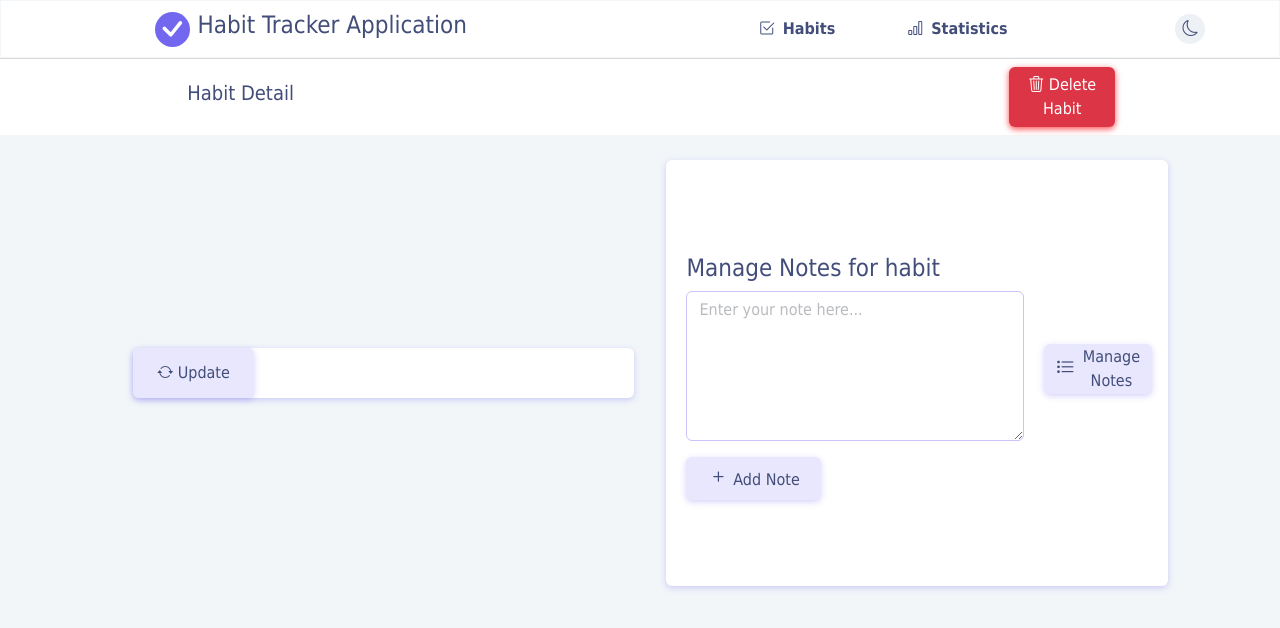
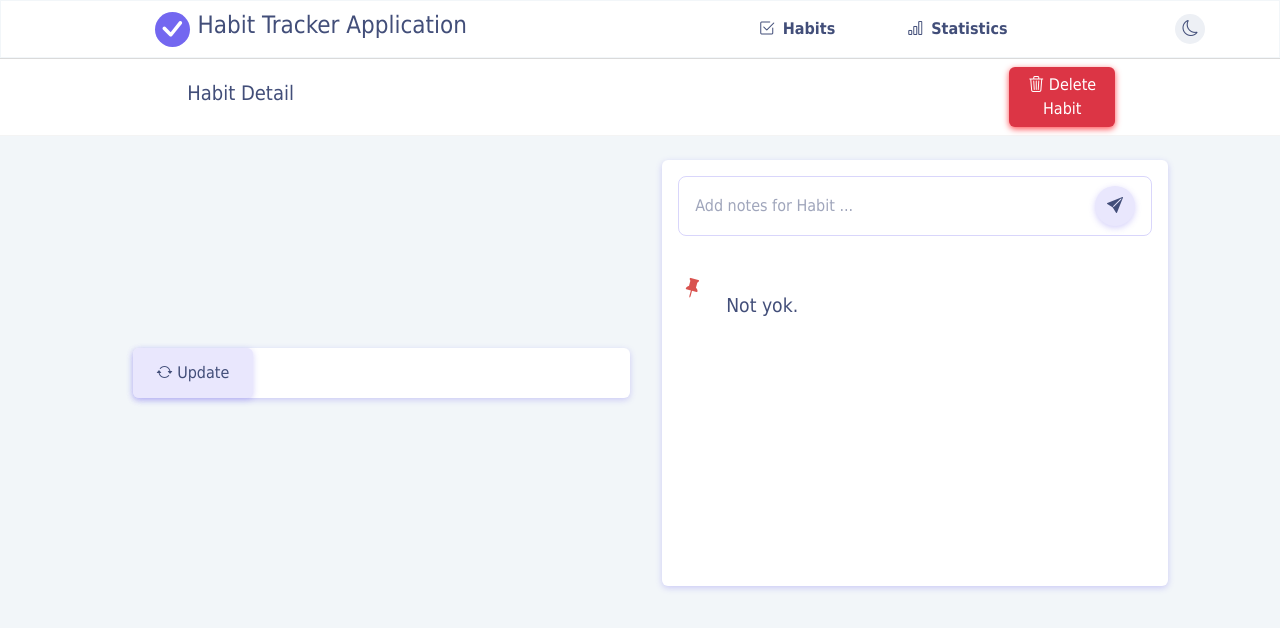
Before and after one commit to Hkn36Arslan/HabitTrackerAplication, a Vue app in the folder HabitTrackerApplication/webui/habit_tracker_application/: page /habitDetail/1 in a window 1280 px wide. Shown: the top 628 px of the page. Built offline with nearby package versions, Linux system fonts and the light colour scheme; what v-calendar would draw is missing.

Commit message:
gerekli tasarımlar ve güncellemeler yapıldı.

```diff
--- a/HabitTrackerApplication/webui/habit_tracker_application/src/components/HabitCalendar.vue
+++ b/HabitTrackerApplication/webui/habit_tracker_application/src/components/HabitCalendar.vue
@@ -5,7 +5,7 @@
       <VCalendar :locale="'en'" :attributes="calendarAttributes" expanded />
     </div>
     <div class="totalDays">
-      <h4>Total Number Of Days</h4> <span style=" margin-left: .5rem; color: #f72d66; font-size: 2rem;"> {{ data
+      <h5>Total Days Completed</h5> <span style=" margin-left: .5rem; color: #f72d66; font-size: 2rem;"> {{ data
         }}</span>
     </div>
   </div>
--- a/HabitTrackerApplication/webui/habit_tracker_application/src/components/HabitList.vue
+++ b/HabitTrackerApplication/webui/habit_tracker_application/src/components/HabitList.vue
@@ -44,7 +44,8 @@
                 <label class="form-label" for="habit-goal">Goal</label>
                 <input type="text" class="form-control" id="habit-goal" placeholder="Goal" v-model="newHabit.goal" />
               </div>
-              <button type="submit" class="btn btn-success me-3">Add Habit</button>
+              <button type="submit" class="btn btn-success me-3">
+                <i class="bi bi-plus" style="font-size: 1.2rem;"></i> Add Habit</button>
               <button @click="closeBtn" type="reset" class="btn btn-secondary">Cancel</button>
             </form>
           </div>
--- a/HabitTrackerApplication/webui/habit_tracker_application/src/style.css
+++ b/HabitTrackerApplication/webui/habit_tracker_application/src/style.css
@@ -411,12 +411,6 @@ input[type="date"].form-control::-webkit-calendar-picker-indicator {
 }
 
 
-
-
-
-
-
-
 /* ********************************************************** */
 .detailPage {
   display: flex;
@@ -469,8 +463,8 @@ input[type="date"].form-control::-webkit-calendar-picker-indicator {
   cursor: pointer;
 }
 
-
 .note-pad {
+  margin-top: 2rem;
   background-color: transparent !important;
   border: none !important;
   padding: 1rem;
@@ -479,10 +473,16 @@ input[type="date"].form-control::-webkit-calendar-picker-indicator {
   background-position: top;
   background-repeat: repeat;
   width: 100%;
-  background-image: linear-gradient(to bottom, var(--primary-color) 50%, var(--primary-color) 50%) !important;
+  background-image: linear-gradient(to bottom, var(--bg-color) 50%, var(--bg-color) 50%) !important;
   height: auto !important;
   border-radius: 5px !important;
-
+  /* Scrollbar ve kaydırma için eklenenler */
+  max-height: 300px;
+  /* Maksimum yüksekliği sınırla */
+  overflow-y: auto;
+  /* Yatay kaydırma sadece içerik taşarsa */
+  overflow-x: hidden;
+  /* Yatay kaydırmayı gizle */
 }
 
 .note-list {
@@ -498,7 +498,7 @@ input[type="date"].form-control::-webkit-calendar-picker-indicator {
   align-items: center;
   justify-content: space-between;
   margin-bottom: 0.5rem;
-  background: red !important;
+  background: transparent !important;
   border: none !important;
   border-radius: 5px;
   position: relative;
@@ -582,6 +582,18 @@ input[type="date"].form-control::-webkit-calendar-picker-indicator {
   border: none !important;
 }
 
+.containerHabitItem2 {
+  width: 100%;
+  display: flex;
+  justify-content: space-between;
+  align-items: center;
+  flex-direction: column !important;
+  padding: 1rem;
+  box-shadow: 0 0.125rem 0.375rem 0 rgba(115, 103, 240, 0.3);
+  background-color: var(--bg-color) !important;
+  border: none !important;
+}
+
 .content {
   background: transparent;
   padding: 20px;
@@ -591,6 +603,18 @@ input[type="date"].form-control::-webkit-calendar-picker-indicator {
   height: 310px;
   color: var(--text-color);
   margin-top: 2rem;
+}
+
+.content2 {
+  background: var(--bg-color) !important;
+  border-radius: 8px;
+  width: 100%;
+  height: auto;
+  color: var(--text-color);
+  display: flex !important;
+  flex-direction: column !important;
+  margin: 0 auto !important;
+  text-align: left !important;
 }
 
 .detail {
@@ -626,18 +650,40 @@ input[type="date"].form-control::-webkit-calendar-picker-indicator {
 .contentButon {
   display: flex;
   align-items: center;
-  justify-content: space-between;
-}
-
-.content h4 {
-  color: var(--text-color);
-}
-
-.content textarea {
-  height: 150px;
-  margin-bottom: 1rem !important;
-}
-
+  justify-content: flex-end;
+}
+
+.messageBox {
+  background-color: transparent !important;
+  border-radius: 8px;
+  padding: 1rem;
+  display: flex !important;
+  flex-direction: row !important;
+  align-items: center !important;
+  gap: 1rem;
+  height: 60px;
+  border: 1px solid #897ff352;
+
+}
+
+.content2 input {
+  border: none !important;
+  width: 90% !important;
+  background-color: transparent;
+  color: var(--text-color);
+  outline: none;
+}
+
+.content2 input::placeholder {
+  color: var(--text-color);
+  /* Placeholder yazı rengi */
+  opacity: .5;
+  /* Yazının görünürlüğü tam olsun */
+}
+
+.content2 input:focus {
+  border: none !important;
+}
 
 /* ******************** Calendar Start ********************** */
 .totalDays {
@@ -647,14 +693,22 @@ input[type="date"].form-control::-webkit-calendar-picker-indicator {
 
 /* Haftanın her bir günü */
 .calendar {
-  width: 40%;
-  margin: 0 auto;
+  width: 100%;
   border: none !important;
   border-radius: 5px;
   margin-top: 2rem;
   box-shadow: 0 0.125rem 0.375rem 0 rgba(114, 103, 240, 0.507);
   background-color: var(--bg-color) !important;
 
+}
+
+.vc-day-content {
+  font-size: 1.2rem !important;
+}
+
+.vc-weekday {
+  font-size: 1.2rem !important;
+  text-decoration: underline;
 }
 
 .vc-container {
@@ -710,7 +764,7 @@ input[type="date"].form-control::-webkit-calendar-picker-indicator {
   transform: translate(-50%, -50%);
   color: rgb(44, 202, 44);
   /* Yeşil renk */
-  font-size: 1.5rem;
+  font-size: 1.9rem;
 }
 
 
@@ -950,26 +1004,31 @@ input[type="date"].form-control::-webkit-calendar-picker-indicator {
   width: 100%;
   color: var(--text-color);
   text-align: center;
+
 }
 
 .default-layout .stats {
   display: flex;
-  flex-direction: column;
-  align-items: center;
-  justify-content: center;
+  flex-direction: row;
+  align-items: center;
+  justify-content: space-between;
   height: auto;
   gap: 2rem;
   width: 100% !important;
-  height: 110vh;
+  height: auto;
+  margin-bottom: 3rem;
 }
 
 .default-layout .stat-item1 {
   display: flex;
   align-items: center;
-  justify-content: space-between;
-  width: 100%;
+  justify-content: flex-start;
+  flex-direction: column !important;
+  width: 30%;
   padding: 0;
-  height: 110vh;
+  height: auto;
+  background-color: transparent;
+  gap: 2rem;
 }
 
 .default-layout .stat-item2 {
@@ -978,40 +1037,74 @@ input[type="date"].form-control::-webkit-calendar-picker-indicator {
   color: var(--text-color) !important;
   border: none !important;
   box-shadow: 0 0.125rem 0.375rem 0 rgba(114, 103, 240, 0.507);
+  padding-top: 2rem !important;
 }
 
 .default-layout .stat-item3 {
   width: 100%;
-  height: 570px !important;
+  height: auto !important;
   background-color: var(--bg-color) !important;
   color: var(--text-color) !important;
   border: none !important;
   display: flex;
   align-items: center;
   justify-content: center;
-  padding: 0 !important;
+  padding: 1.5rem !important;
   box-shadow: 0 0.125rem 0.375rem 0 rgba(114, 103, 240, 0.507);
 
 }
-
 
 .default-layout .stat-item3 h5 {
   margin-top: 1rem;
   margin-bottom: 0.5rem;
 }
 
-.default-layout .stat-item3 .value {
-  width: 70px;
-  border-radius: 100%;
-  margin: 0 auto;
-  margin-bottom: 0.5rem;
-  font-size: 4rem;
+.default-layout .stat-item4 {
+  display: flex;
+  align-items: center;
+  justify-content: centert;
+  width: 70%;
+  padding: 0;
+  height: 100% !important;
+  background-color: transparent !important;
+}
+
+.ColumnChart {
+  width: 100%;
+  height: auto;
+  border-radius: 5px;
+  margin: 0 auto !important;
+}
+
+.highcharts-background {
+  fill: transparent !important;
+
+}
+
+.highcharts-xaxis {
+  display: none !important;
+}
+
+.highcharts-grid-line {
+  display: none !important;
+}
+
+text {
+  fill: var(--text-color) !important;
+  font-size: 13px !important;
+}
+
+.highcharts-label-box {
+  fill: var(--primary-color) !important;
 }
 
 .default-layout .value {
   width: 70px;
   margin: 0 auto;
   border-radius: 100%;
+  background-color: var(--card-text) !important;
+  box-shadow: 0 0.125rem 0.375rem 0 rgba(114, 103, 240, 0.507);
+
 }
 
 .default-layout .day {
@@ -1095,11 +1188,12 @@ input[type="date"].form-control::-webkit-calendar-picker-indicator {
 }
 
 .default-layout .rate {
-  width: 25%;
+  width: 100%;
   display: flex;
   flex-direction: column;
   align-items: center;
   justify-content: center;
+  padding: 1rem;
 }
 
 /* ************************ Güncel Seri **************************** */
@@ -1107,8 +1201,10 @@ input[type="date"].form-control::-webkit-calendar-picker-indicator {
 .default-layout .currentSeries {
   display: flex;
   align-items: center;
-  justify-content: flex-start;
-  width: 25%;
+  justify-content: center;
+  width: 100%;
+  box-shadow: 0 0.125rem 0.375rem 0 rgba(114, 103, 240, 0.507);
+  padding: 1.3rem 0rem;
 }
 
 /* ******************************************************** */
@@ -1123,9 +1219,11 @@ input[type="date"].form-control::-webkit-calendar-picker-indicator {
 .default-layout .longest {
   display: flex;
   align-items: center;
-  justify-content: space-evenly;
-  width: 100%;
-  gap: 2rem;
+  justify-content: center;
+  flex-direction: column !important;
+  width: 100%;
+  gap: .5rem;
+
 }
 
 .default-layout .stats p {
--- a/HabitTrackerApplication/webui/habit_tracker_application/src/views/HabitDetail.vue
+++ b/HabitTrackerApplication/webui/habit_tracker_application/src/views/HabitDetail.vue
@@ -12,18 +12,33 @@
       {{ textareaMessage }}
       {{ deleteMessage }}
     </div>
-
     <div v-if="containerComponents" class="containerComponents">
       <div class="containerHabit">
         <div class="card containerHabitItem">
-          <!-- Notes Modal -->
-          <div v-if="isNote" class="modal-backdrop custom-modal">
+          <HabitItem style="width: 80% !important;" v-if="selectedHabit" :habit="selectedHabit" :isEditing="true"
+            :isEditBtn="false" :isCheckbox="false" @checkboxToggled="updateCheckedDates" :layout="layout"
+            :is-update-visible-props="isUpdateVisible" @close="updateVisible" :delete-status="deleteStatus"
+            @delete="updateDelete" />
+          <button style="width:25%; height: 50px;" @click="openUpdate" class="btn btn-primary ">
+            <i class="bi bi-arrow-repeat"></i>
+            Update</button>
+          <!-- update,cancel ve delete butonları -->
+        </div>
+        <div class="card containerHabitItem2" style=" height: 426px;">
+          <div class="content2">
+            <div class="messageBox">
+              <input v-model="newNote" placeholder="Add notes for Habit ..." />
+              <div class="contentButon">
+                <button style="width:40px;height: 40px; border-radius: 50%;" @click="addNote" class="btn btn-primary ">
+                  <i class="bi bi-send-fill"></i></button>
+              </div>
+            </div>
             <div v-if="alertDangerDelete" class="alert alert-danger" role="alert"
-              style=" position: absolute;  z-index: 1000;">
+              style=" position: absolute; left:40%; top: 20%;  z-index: 1000;">
               Note Deleted
             </div>
             <div v-if="alertSuccessSave" class="alert alert-success" role="alert"
-              style=" position: absolute; z-index: 1000;">
+              style=" position: absolute; left:40%; top: 20%; z-index: 1000;">
               Saved Successfully
             </div>
             <!-- ***************************************************** -->
@@ -42,16 +57,9 @@
                 </div>
               </div>
             </div>
-            <!-- ***************************************************** -->
-            <div class="modal-content custom-modal-content">
-              <div class="modal-header">
-                <h5 class="modal-title">Notes for {{ selectedHabit.name }}</h5>
-                <button class="closeBtn" type="button" @click="close" aria-label="Close">X</button>
-              </div>
-              <div class="modal-body">
             <div class="note-pad">
               <ul class="list-group note-list">
-                    <li v-if="emptyList" class="list-group-item note-item">
+                <li v-if="noteControl" class="list-group-item note-item">
                   <i class="bi bi-pin-angle-fill pin-icon"></i>
                   <span class="note-text">Not yok.</span>
                 </li>
@@ -69,39 +77,9 @@
               </ul>
             </div>
           </div>
-              <div class="modal-footer">
-                <button @click="close" class="btn btn-secondary w-25">Close</button>
         </div>
       </div>
-          </div>
-
-          <HabitItem style="width: 80% !important;" v-if="selectedHabit" :habit="selectedHabit" :isEditing="true"
-            :isEditBtn="false" :isCheckbox="false" @checkboxToggled="updateCheckedDates" :layout="layout"
-            :is-update-visible-props="isUpdateVisible" @close="updateVisible" :delete-status="deleteStatus"
-            @delete="updateDelete" />
-          <button style="width:25%; height: 50px;" @click="openUpdate" class="btn btn-primary ">
-            <i class="bi bi-arrow-repeat"></i>
-            Update</button>
-          <!-- update,cancel ve delete butonları -->
-        </div>
-        <div class="card containerHabitItem" style=" height: 426px;">
-          <div class="content">
-            <h4>Manage Notes for habit</h4>
-            <textarea v-model="newNote" placeholder="Enter your note here..." class="form-control mb-2"></textarea>
-            <div class="contentButon">
-              <button style="width: 40%;" @click="addNote" class="btn btn-primary mb-2">
-                <i style="font-size: 1.3rem; margin-top: 2rem !important;" class="bi bi-plus"></i>
-                Add Note</button>
-            </div>
-          </div>
-          <button style="width:25%; height: 50px; display: flex; align-items: center; justify-content: center;"
-            @click="toggleNote" class="btn btn-primary mb-2">
-            <i style="font-size: 1.2rem; margin-right: .5rem;" class="bi bi-list-task"></i> Manage Notes
-          </button>
-        </div>
-      </div>
-      <HabitCalendar v-if="selectedHabit" :habit="selectedHabit" :habit-id="habitId" :data="receivedData"
-        style="margin-bottom: 2rem;" />
+      <HabitCalendar v-if="selectedHabit" :habit="selectedHabit" :habit-id="habitId" :data="receivedData" />
       <HabitStats v-if="selectedHabit" :habit="selectedHabit" :habit-id="habitId" @updateData="longeStreakFunction"
         style="margin-top: 2rem;" />
     </div>
@@ -137,10 +115,8 @@ export default {
     const deleteStatus = ref(false);
     const isUpdateVisible = ref(false);
     // Notes state
-    const isNote = ref(false);
     const newNote = ref("");
     const notes = ref([]);
-    const emptyList = ref(false);
     const isEditingNote = ref(false); // Düzenleme modunu kontrol eder
     const editNoteIndex = ref(null); // Düzenlenen notun indeksi
     const editNoteText = ref(""); // Düzenlenecek notun yeni içeriği
@@ -152,6 +128,7 @@ export default {
     const textareaMessage = ref("");
     const containerComponents = ref(true);
     const receivedData = ref("");
+    const noteControl = ref(true);
 
     console.log("receivedData", receivedData.value);
 
@@ -161,32 +138,19 @@ export default {
         receivedData.value = newValue;
       }
     );
-
-    const toggleNote = () => {
-      isNote.value = !isNote.value;
-      if (emptyControl()) {
-        emptyList.value = true;
+    watch(
+      noteControl,
+      (newValue) => {
+        noteControl.value = newValue;
       }
-      else if (isNote.value) {
-        notes.value = habitStore.getNotesByHabitId(props.habitId);
-        emptyList.value = false;
-      }
-    };
-
-    const emptyControl = () => {
-      if (notes.value.length === 0) {
-        emptyList.value = true;
-        return emptyList.value;
-      }
-    };
+    );
 
     const addNote = () => {
       if (newNote.value.trim() !== "") {
         habitStore.addNote(props.habitId, newNote.value.trim());
         notes.value = habitStore.getNotesByHabitId(props.habitId);
         newNote.value = "";
-        emptyList.value = !emptyList.value;
-
+        noteControl.value = false;
         alertSuccessFunction();
 
         setTimeout(() => {
@@ -217,8 +181,9 @@ export default {
         isEditingNote.value = false;
         editNoteIndex.value = null;
         editNoteText.value = "";
+        noteControl.value = false;
+
       }
-
       alertSuccessSaveFunction();
 
       setTimeout(() => {
@@ -228,21 +193,23 @@ export default {
     };
 
     const deleteNote = (index) => {
+
       habitStore.deleteNote(props.habitId, index);
+
       notes.value = habitStore.getNotesByHabitId(props.habitId);
-      if (emptyControl()) {
-        emptyList.value = true;
+
+
+      if (notes.value.length === 0) {
+        noteControl.value = true;
       }
+
       alertDangerDeleteFunction();
 
       setTimeout(() => {
         alertDangerDeleteFunction();
       }, 1000);
     };
-    const close = () => {
-      isNote.value = !isNote.value;
-      emptyList.value = !emptyList.value;
-    };
+
 
     // Habit Management Logic
     watch(isUpdateVisible, (newValue) => {
@@ -266,7 +233,6 @@ export default {
       deleteStatus.value = !deleteStatus.value;
       textareaMessage.value = ""
       deleteMessage.value = "Deleted !"
-
       setTimeout(() => {
         alertDanger.value = !alertDanger.value;
       }, 1000);
@@ -295,10 +261,10 @@ export default {
       alertDangerDelete.value = !alertDangerDelete.value;
     };
 
+
     const longeStreakFunction = (data) => {
 
       receivedData.value = data;
-
     }
     onMounted(() => {
       const habitId = Number(route.params.habitId);
@@ -306,6 +272,12 @@ export default {
       notes.value = habitStore.getNotesByHabitId(props.habitId);
       if (selectedHabit.value) {
         loadCheckedDates();
+      }
+
+      notes.value = habitStore.getNotesByHabitId(props.habitId);
+
+      if (notes.value.length !== 0) {
+        noteControl.value = false;
       }
 
     });
@@ -324,6 +296,7 @@ export default {
         checkedDates.value = checkedDates.value.filter((date) => date !== today);
 
       }
+
       habitStore.saveCheckedDates(selectedHabit.value.id, checkedDates.value);
 
     };
@@ -340,15 +313,11 @@ export default {
       deleteHabit,
       deleteStatus,
       updateDelete,
-      isNote,
       newNote,
       notes,
       addNote,
       deleteNote,
-      toggleNote,
       close,
-      emptyList,
-      emptyControl,
       isEditingNote,
       editNoteIndex,
       editNoteText,
@@ -362,7 +331,8 @@ export default {
       textareaMessage,
       containerComponents,
       receivedData,
-      longeStreakFunction
+      longeStreakFunction,
+      noteControl,
 
     };
   },
```
Also changed, not shown: HabitTrackerApplication/webui/habit_tracker_application/src/components/HabitStats.vue (+15 -20 lines). Lines whose indentation alone changed are shown as unchanged.
